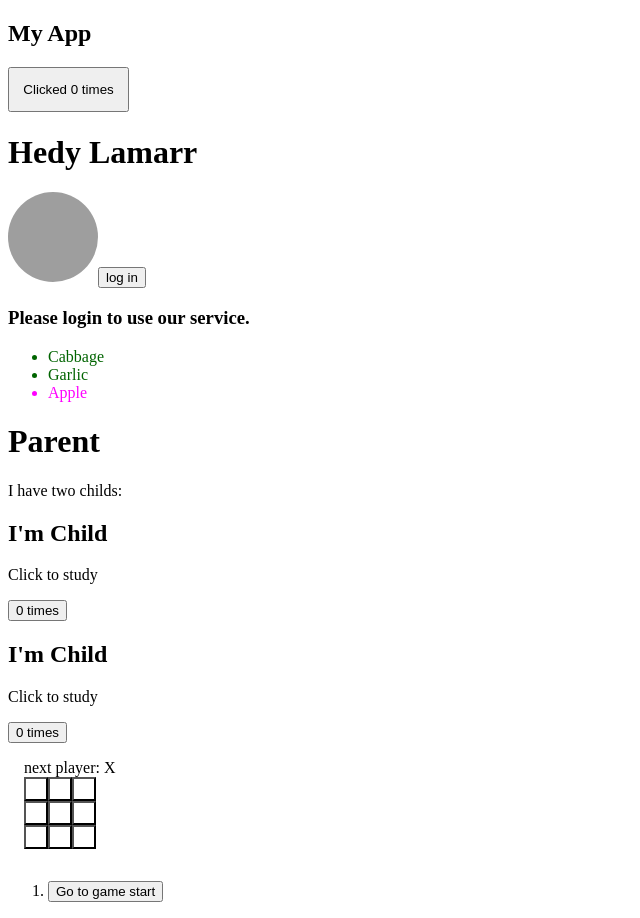
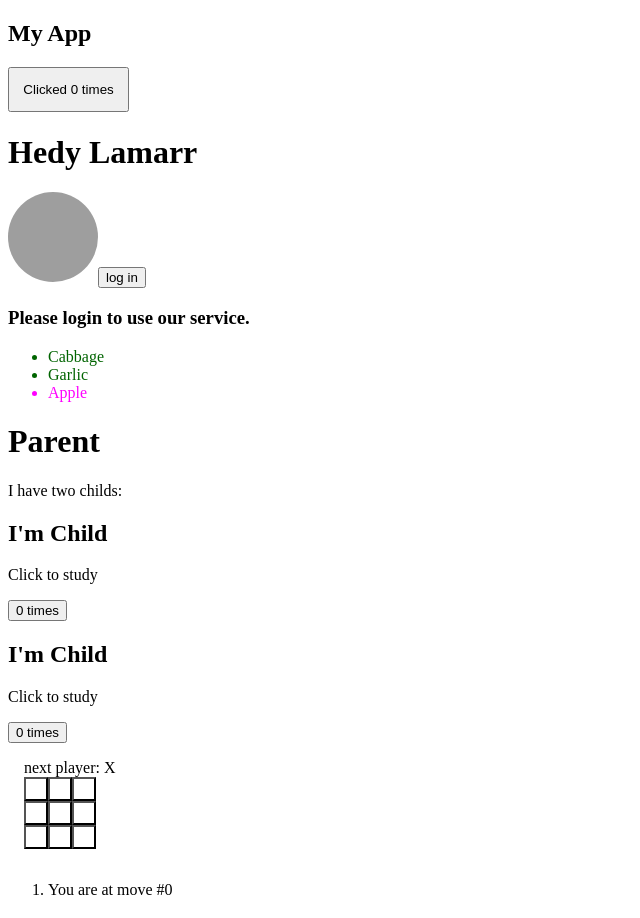
Before and after one commit to r7chardgh/react-2024, a React (Create React App) app: page / in a window 1280 px wide. Shown: the whole page, without its empty margins (0-640 px from the left). Built offline with nearby package versions, Linux system fonts and the light colour scheme; grey boxes are pictures that could not be loaded.

Commit message:
updated board - display text for current move

```diff
--- a/src/components/tic-tac-toe/Game.jsx
+++ b/src/components/tic-tac-toe/Game.jsx
@@ -4,11 +4,11 @@ const Game = () => {
   const [history, setHistory] = React.useState([Array(9).fill(null)]);
   const [currentMove, setCurrentMove] = React.useState(0);
   const currentSquares = history[currentMove];
-  const nextIsX = currentMove%2===0;
+  const nextIsX = currentMove % 2 === 0;
   const handlePlay = (squares) => {
-    const nextHistory = [...history.slice(0,currentMove+1),squares];
+    const nextHistory = [...history.slice(0, currentMove + 1), squares];
     setHistory(nextHistory);
-    setCurrentMove(nextHistory.length-1)
+    setCurrentMove(nextHistory.length - 1);
   };
 
   function jumpTo(move) {
@@ -24,7 +24,11 @@ const Game = () => {
     }
     return (
       <li key={move}>
-        <button onClick={() => jumpTo(move)}>{desc}</button>
+        {move === history.length - 1 ? (
+          <div>{`You are at move #${move}`}</div>
+        ) : (
+          <button onClick={() => jumpTo(move)}>{desc}</button>
+        )}
       </li>
     );
   });
```
